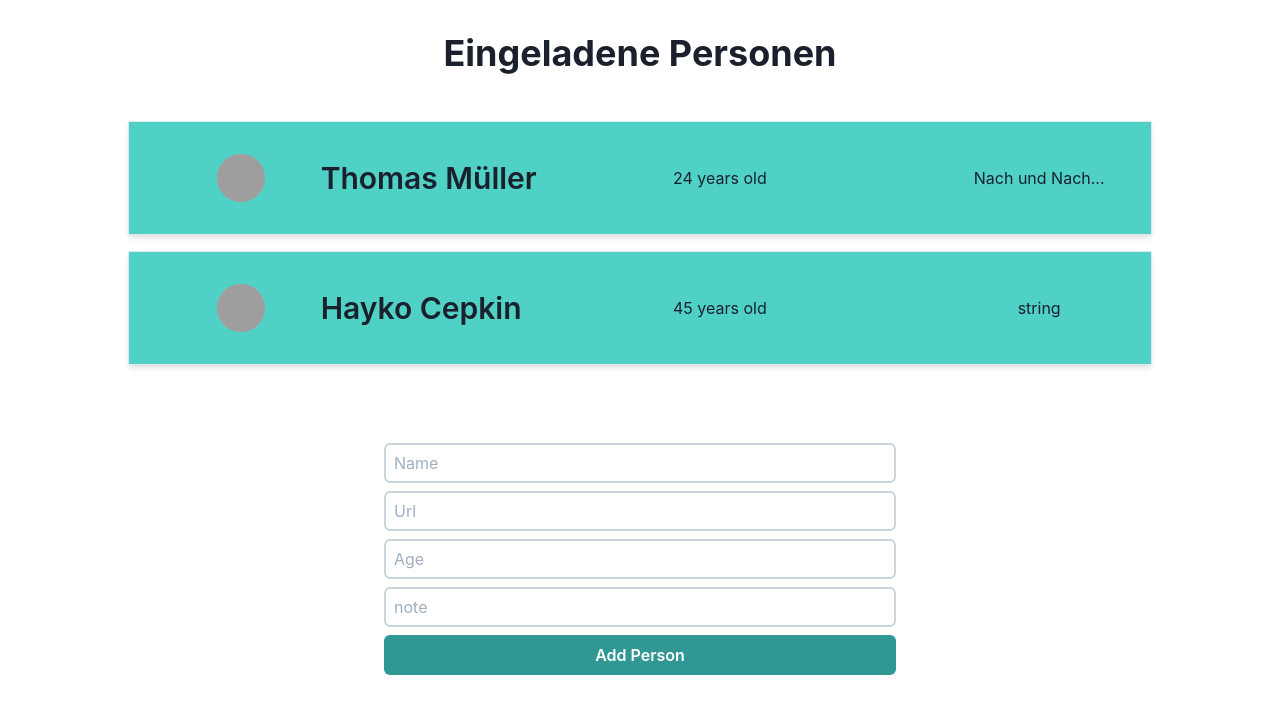
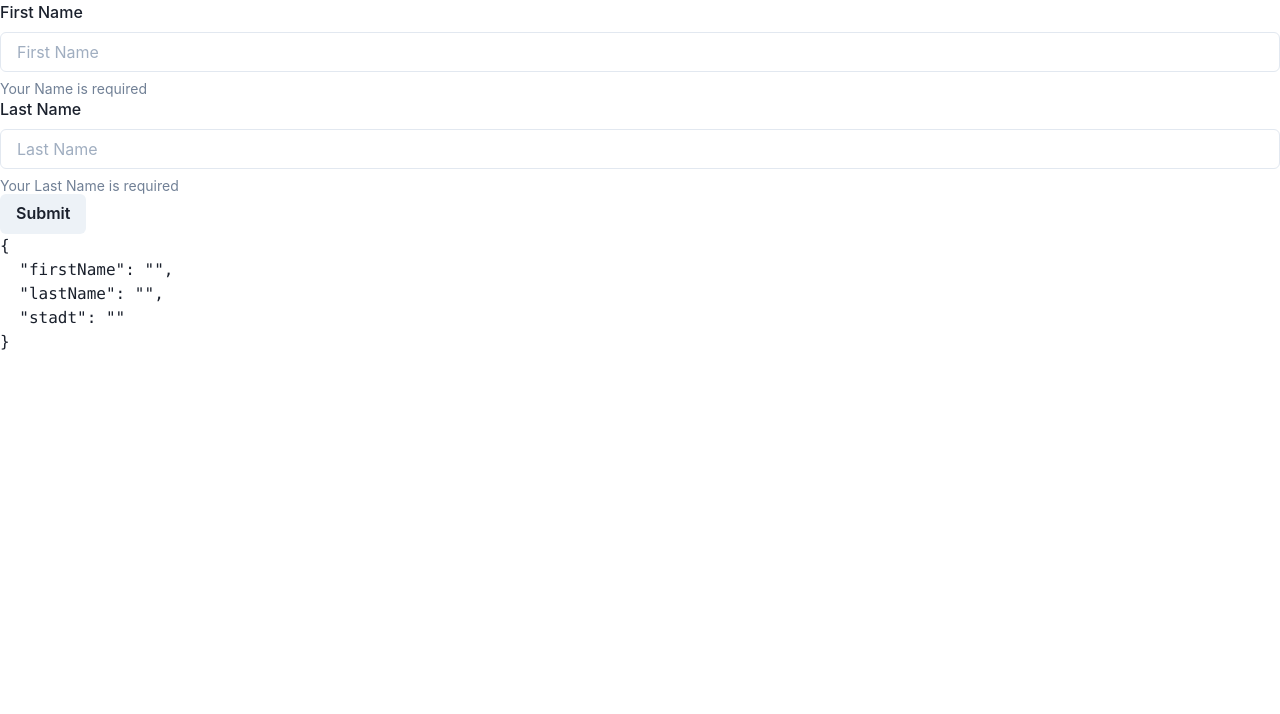
Before and after one commit to fahricigdem/React-TypeScript, a React (Create React App) app: page / in a window 1280 px wide. Shown: the top 714 px of the page. Built offline with nearby package versions, Linux system fonts and the light colour scheme; grey boxes are pictures that could not be loaded.

Commit message:
Formik with chakraUi and yup

```diff
--- a/package.json
+++ b/package.json
@@ -14,12 +14,15 @@
     "@types/react": "^17.0.0",
     "@types/react-dom": "^17.0.0",
     "axios": "^0.21.3",
+    "formik": "^2.2.9",
+    "formik-chakra-ui": "^1.4.7",
     "framer-motion": "^4.1.17",
     "react": "^17.0.2",
     "react-dom": "^17.0.2",
     "react-scripts": "4.0.3",
     "typescript": "^4.1.2",
-    "web-vitals": "^1.0.1"
+    "web-vitals": "^1.0.1",
+    "yup": "^0.32.9"
   },
   "scripts": {
     "start": "react-scripts start",
--- /dev/null
+++ b/src/ReactTypeScript-5/App.tsx
@@ -0,0 +1,4 @@
+//import Form from "./Form";
+
+import Form2 from "./Form2";
+export const App = () => <Form2 />;
--- /dev/null
+++ b/src/ReactTypeScript-5/Form2.tsx
@@ -0,0 +1,107 @@
+import { Button } from "@chakra-ui/button";
+import {
+  FormControl,
+  FormErrorMessage,
+  FormHelperText,
+  FormLabel,
+} from "@chakra-ui/form-control";
+import { Input, InputProps, FormControlProps } from "@chakra-ui/react";
+import { Formik, Field, Form, useField } from "formik";
+import * as React from "react";
+import { initialValues } from "./initialValues";
+import * as Yup from "yup";
+
+const validationSchema = Yup.object({
+  firstName: Yup.string()
+    .required("First Name is required")
+    .min(5, "Must be exactly 5 digits"),
+  lastName: Yup.string().required(),
+});
+
+interface BaseProps extends FormControlProps {
+  name: string;
+  label?: string;
+  helperText?: string;
+}
+const ChakraFormControl: React.FC<BaseProps> = (props: BaseProps) => {
+  const { children, name, label, helperText, ...rest } = props;
+  const [, { error, touched }] = useField(name);
+
+  return (
+    <FormControl isInvalid={!!error && touched} {...rest}>
+      {label && <FormLabel htmlFor={name}>{label}</FormLabel>}
+      {children}
+      {error ? (
+        <FormErrorMessage>{error}</FormErrorMessage>
+      ) : (
+        <FormHelperText>{helperText}</FormHelperText>
+      )}
+    </FormControl>
+  );
+};
+type InputControlProps = BaseProps & { inputProps?: InputProps };
+
+const InputControl: React.FC<InputControlProps> = (
+  props: InputControlProps
+) => {
+  const { name, label, inputProps, ...rest } = props;
+  const [field] = useField(name);
+
+  return (
+    <FormControl name={name} label={label} {...rest}>
+      <Input
+        {...field}
+        id={name}
+        {...inputProps}
+        placeholder={props.placeholder}
+      />
+    </FormControl>
+  );
+};
+const Form2 = () => {
+  return (
+    <div>
+      <Formik
+        initialValues={initialValues}
+        onSubmit={(data, { setSubmitting }) => {
+          setSubmitting(true);
+          //make async call
+          console.log("Submit: ", data);
+          setSubmitting(false);
+        }}
+        validationSchema={validationSchema}
+      >
+        {({ values, isSubmitting, handleSubmit }) => (
+          <Form>
+            <ChakraFormControl
+              name="firstName"
+              label="First Name"
+              helperText="Your Name is required"
+            >
+              <InputControl name="firstName" placeholder="First Name" />
+            </ChakraFormControl>
+
+            <ChakraFormControl
+              name="lastName"
+              label="Last Name"
+              helperText="Your Last Name is required"
+            >
+              <InputControl name="lastName" placeholder="Last Name" />
+            </ChakraFormControl>
+
+            <Button disabled={isSubmitting} type="submit">
+              Submit
+            </Button>
+            <pre>{JSON.stringify(values, null, 2)}</pre>
+          </Form>
+        )}
+      </Formik>
+    </div>
+  );
+};
+
+export default Form2;
+
+//see https://www.youtube.com/watch?v=FD50LPJ6bjE&ab_channel=BenAwad
+// see github: chakra-ui-formik
+// see yup npm ..> for validation
--- /dev/null
+++ b/src/ReactTypeScript-5/initialValues.tsx
@@ -0,0 +1,5 @@
+export const initialValues = {
+  firstName: "",
+  lastName: "",
+  stadt: "",
+};
--- a/src/index.tsx
+++ b/src/index.tsx
@@ -5,7 +5,8 @@ import { ChakraProvider } from "@chakra-ui/react";
 //import App from './ReactTypeScript-1 (Countries)/App';
 //import App from './ReactTypeScript-2/App';
 //import App from './ReactTypeScript-3/App';
-import App from "./ReactTypeScript-4/App";
+//import App from "./ReactTypeScript-4/App";
+import { App } from "./ReactTypeScript-5/App";
 
 ReactDOM.render(
   <ChakraProvider>
```
Also changed, not shown: src/ReactTypeScript-5/Form.tsx (added, +149 -0 lines), 2 other files (tests, documents, lock files or other folders).
